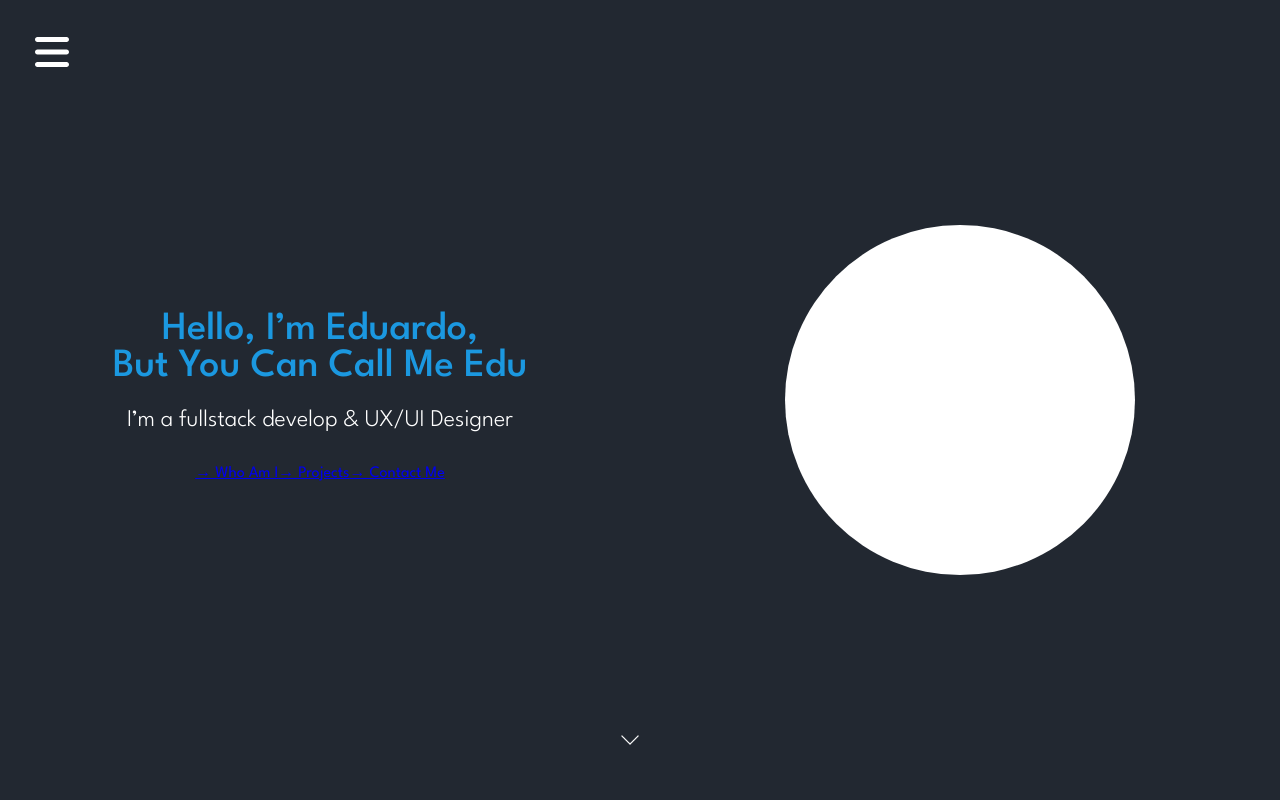
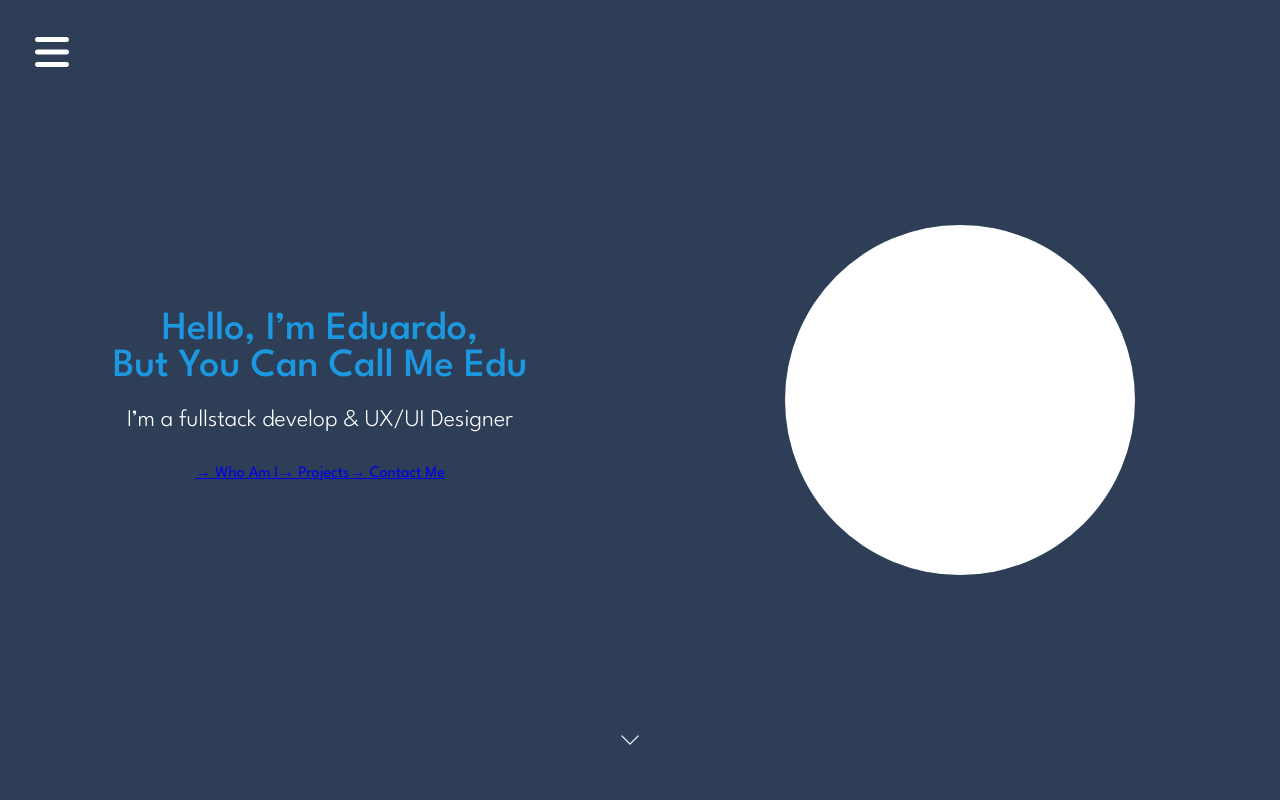
Before and after one commit to eedumarquess/portfolio, a Vue app: page / in a window 1280 px wide. Shown: the top 800 px of the page. Built offline with nearby package versions, Linux system fonts and the light colour scheme.

Commit message:
Change background to gradient

```diff
--- a/src/App.vue
+++ b/src/App.vue
@@ -42,10 +42,23 @@
   body {
     font-family: "LeagueSpartan";
     background-color: #222831;
+    animation: pulsate 24s ease-out infinite;
     color: #fff;
     display: flex;
     flex-direction: column;
     justify-content: center;
     align-items: center;
   }
+
+  @keyframes pulsate {
+    0% {
+      background-color: #222831;
+    }
+    50% {
+      background-color: #324865;
+    }
+    100% {
+      background-color: #222831;
+    }
+  }
 </style>
```
